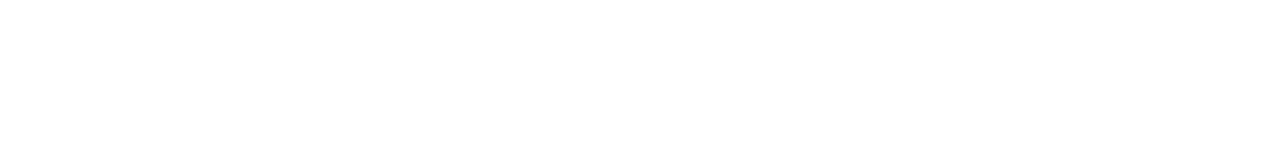
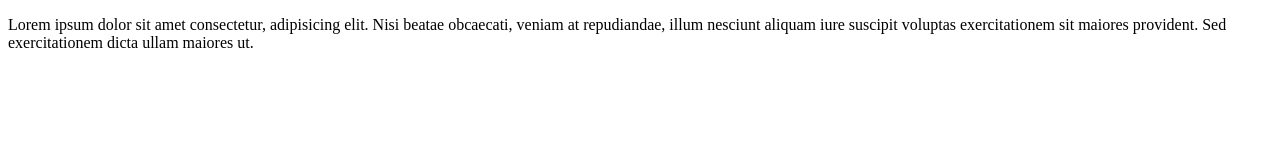
Before and after one commit to dariorojo2018/unsuperrepo, a plain HTML site: page index.html in a window 1280 px wide. Drawn offline with Linux system fonts and the light colour scheme.

Commit message:
un commit para ver que onda

```diff
--- a/index.html
+++ b/index.html
@@ -8,6 +8,7 @@
     <title>Document</title>
 </head>
 <body>
+    <p>Lorem ipsum dolor sit amet consectetur, adipisicing elit. Nisi beatae obcaecati, veniam at repudiandae, illum nesciunt aliquam iure suscipit voluptas exercitationem sit maiores provident. Sed exercitationem dicta ullam maiores ut.</p>
 
 </body>
 </html>
```
